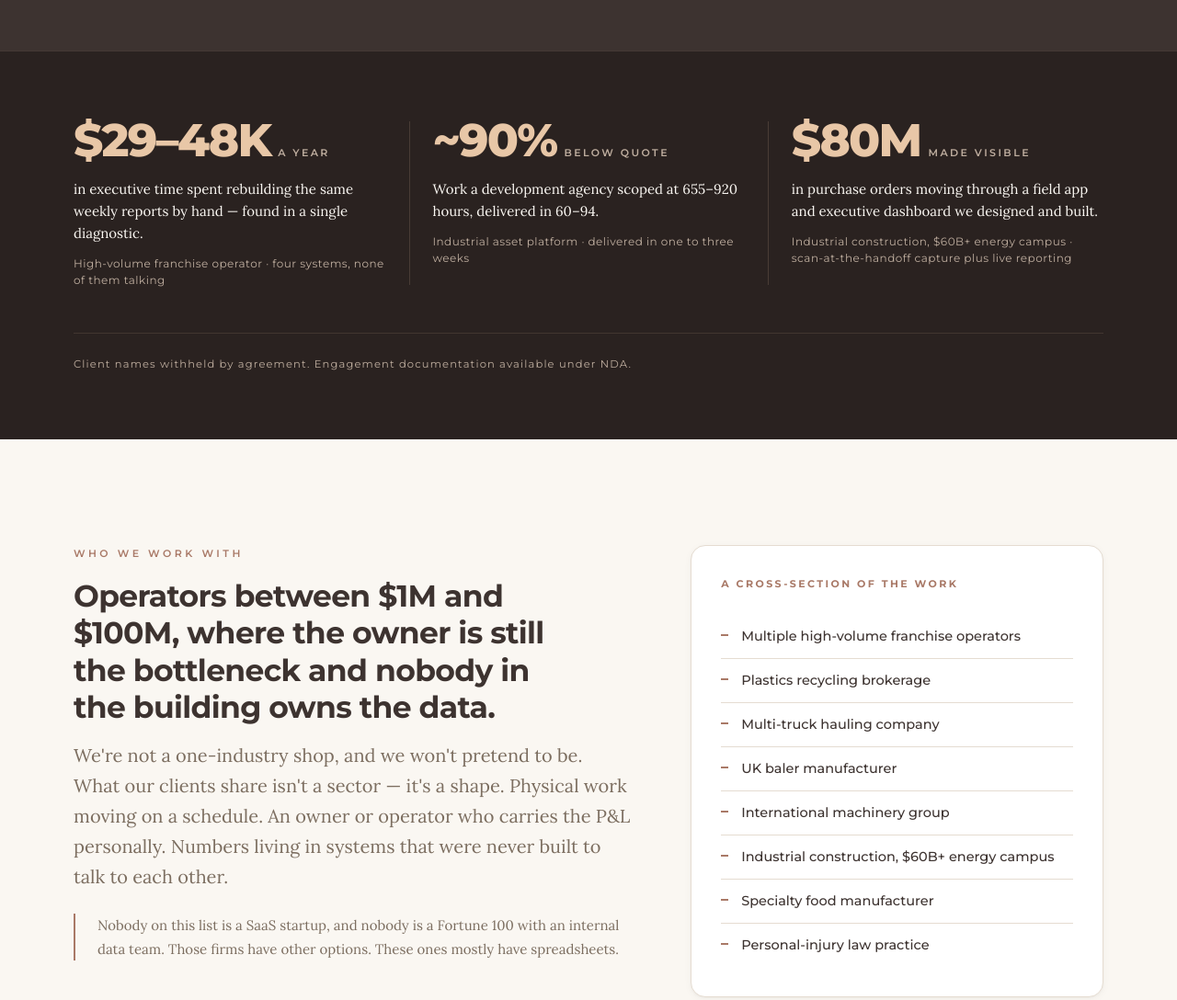
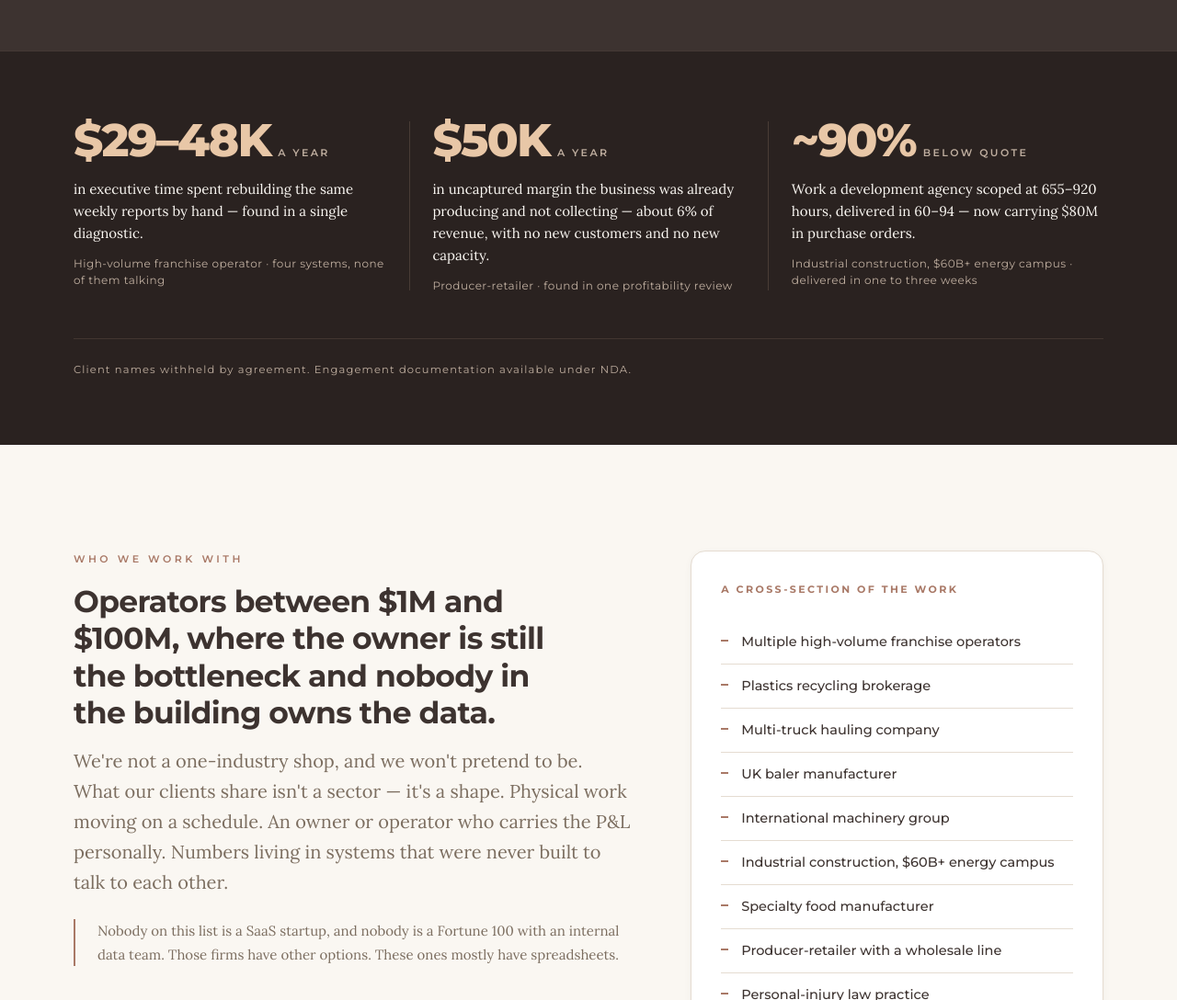
Before and after one commit to TomEnglish/UnleashingFlow, an Astro site: page / in a window 1280 px wide. Shown: the part 860-1948 px from the top of the page at 92% size. Built offline with nearby package versions, Linux system fonts and the light colour scheme; Astro itself is replaced by a stand-in of ours.

Commit message:
Give the proof band three distinct clients
Two of the three stats were both drawn from the Invenio platform under
different descriptors, so the band read as three clients when it was two.
Merged them into one stat that carries both the delivery ratio and the
$80M, and freed the slot for a genuinely different engagement.

New stat: $50k/yr of uncaptured margin at a producer-retailer. Sourced
from the profitability review's sized prize table — pricing the sell-outs
$12-40k, drink attachment $15-30k, card processing $2-4k, shared-cost
recovery ~$4.4k — so $50k is a conservative sum, not a headline number.
Against TTM sales of $800.4k that is ~6% of revenue, not 5%.

Called "uncaptured margin" rather than missing or lost income: nothing was
taken, the business was already producing this at current volume and not
collecting it. The qualifier doing the real work is "no new customers and
no new capacity" — it is an unblocking claim, not a growth claim.

Added a producer-retailer line to the roster to match.

Co-Authored-By: Claude Opus 5 <noreply@anthropic.com>

```diff
--- a/src/components/ProofBand.astro
+++ b/src/components/ProofBand.astro
@@ -1,15 +1,19 @@
 ---
 // Proof band — sits directly under the hero on the same dark surface.
 //
-// SOURCING NOTE (internal): every figure below traces to a real engagement doc.
+// SOURCING NOTE (internal): every figure below traces to a real engagement doc,
+// and each stat must come from a DIFFERENT client. An earlier version ran two
+// separate stats off the same Invenio platform, which read as three clients
+// when it was two — those are now merged into one.
 //   1. EBP/Take 5 Internal Fact Sheet (2026-07-17) — value analysis, time-recovery
 //      table. This is what the diagnostic FOUND in current manual effort, not
 //      banked savings. Wording must stay "found", never "saved".
 //   2. Invenio Field Platform CASE_STUDY.md — agency estimate 655–920 hrs vs
-//      60–94 hrs actual (~90% reduction).
-//   3. Invenio Field Platform CASE_STUDY.md — ~$80M in purchase orders, and the
-//      MSR dashboard built "for executive visibility" over them. "Made visible"
-//      is the supported claim; avoid tracking/monitoring language site-wide.
+//      60–94 hrs actual (~90%), 1–3 week delivery, ~$80M in purchase orders.
+//   3. AGT_ASSESSMENTS.md — TTM $800.4k sales / $119.9k net / 15.0% margin.
+//      The ~$50k is a conservative sum of the sized "prize" table: pricing the
+//      sell-outs $12–40k, drink attachment $15–30k, card processing $2–4k,
+//      Benny's shared costs ~$4.4k. $50k/$800k ≈ 6% of revenue.
 // Clients stay anonymized: descriptors only, no names.
 const proof = [
   {
@@ -20,18 +24,16 @@ const proof = [
     who: 'High-volume franchise operator · four systems, none of them talking',
   },
   {
+    figure: '$50K',
+    unit: 'a year',
+    claim: 'in uncaptured margin the business was already producing and not collecting — about 6% of revenue, with no new customers and no new capacity.',
+    who: 'Producer-retailer · found in one profitability review',
+  },
+  {
     figure: '~90%',
     unit: 'below quote',
-    claim: 'Work a development agency scoped at 655–920 hours, delivered in 60–94.',
-    // Case study puts the delivered timeline at 1-3 weeks; "under three weeks"
-    // was shaving the top of that range.
-    who: 'Industrial asset platform · delivered in one to three weeks',
-  },
-  {
-    figure: '$80M',
-    unit: 'made visible',
-    claim: 'in purchase orders moving through a field app and executive dashboard we designed and built.',
-    who: 'Industrial construction, $60B+ energy campus · scan-at-the-handoff capture plus live reporting',
+    claim: 'Work a development agency scoped at 655–920 hours, delivered in 60–94 — now carrying $80M in purchase orders.',
+    who: 'Industrial construction, $60B+ energy campus · delivered in one to three weeks',
   },
 ];
 ---
--- a/src/components/WhoWeServe.astro
+++ b/src/components/WhoWeServe.astro
@@ -12,6 +12,7 @@ const roster = [
   // all-in. Quote the floor so the figure cannot be an overstatement.
   'Industrial construction, $60B+ energy campus',
   'Specialty food manufacturer',
+  'Producer-retailer with a wholesale line',
   'Personal-injury law practice',
 ];
 ---
```
